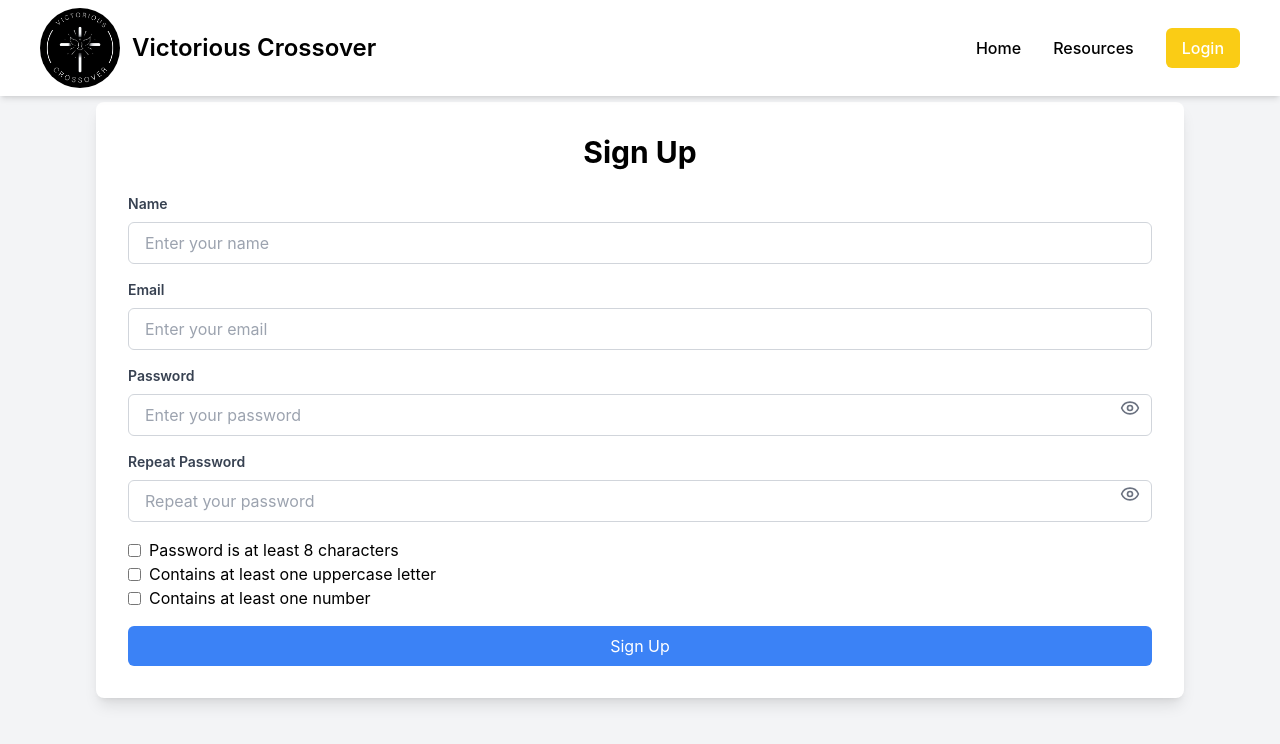
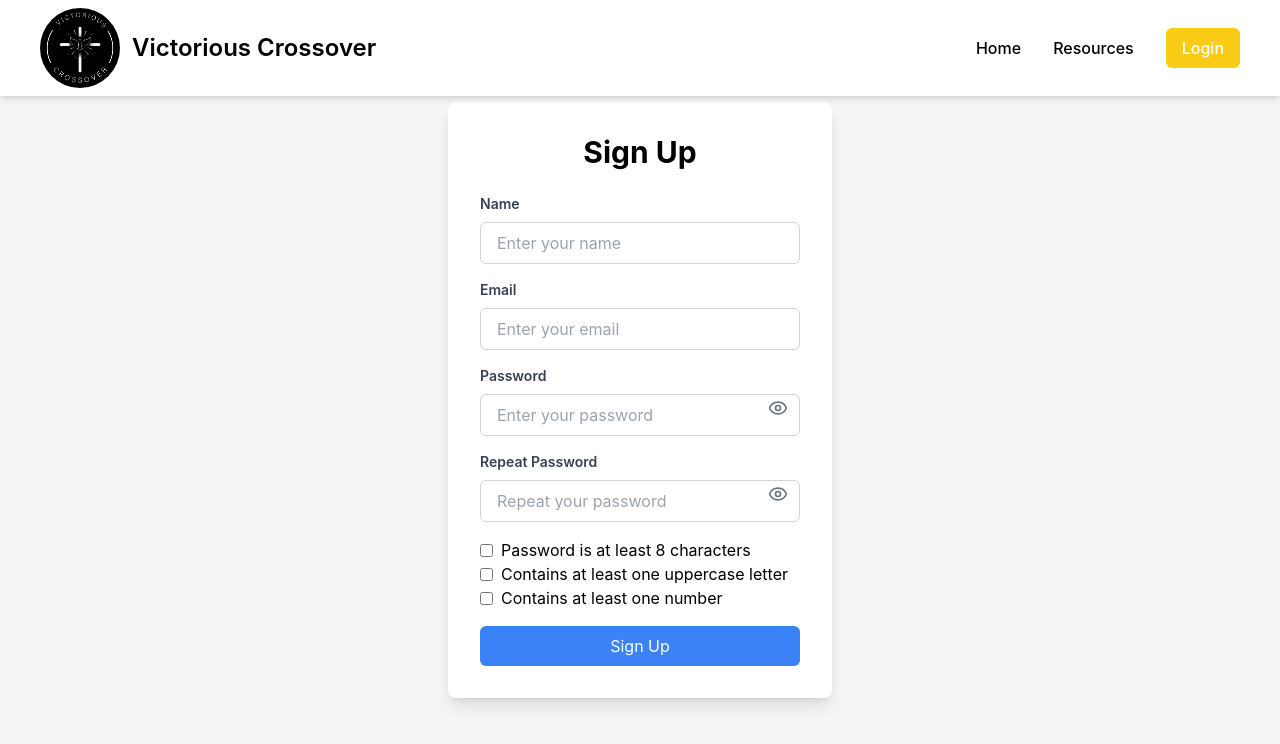
Before and after one commit to ShawnTheCreator/churchwebsite, a React (Create React App) app: page /signup in a window 1280 px wide. Shown: the top 744 px of the page. Built offline with nearby package versions, Linux system fonts and the light colour scheme.

Commit message:
SignUp width

```diff
--- a/src/pages/SignUp.tsx
+++ b/src/pages/SignUp.tsx
@@ -77,7 +77,7 @@
     <div>
       <Navbar />
       <div className="bg-gray-100 min-h-screen flex justify-center items-center p-24">
-        <div className="bg-white p-8 rounded-lg shadow-lg w-[300px] md:w-full ">
+      <div className="bg-white p-8 rounded-lg shadow-lg w-full max-w-sm">
           <h2 className="text-xl md:text-3xl font-bold text-center mb-6">Sign Up</h2>
 
           {errorMessage && (
```
